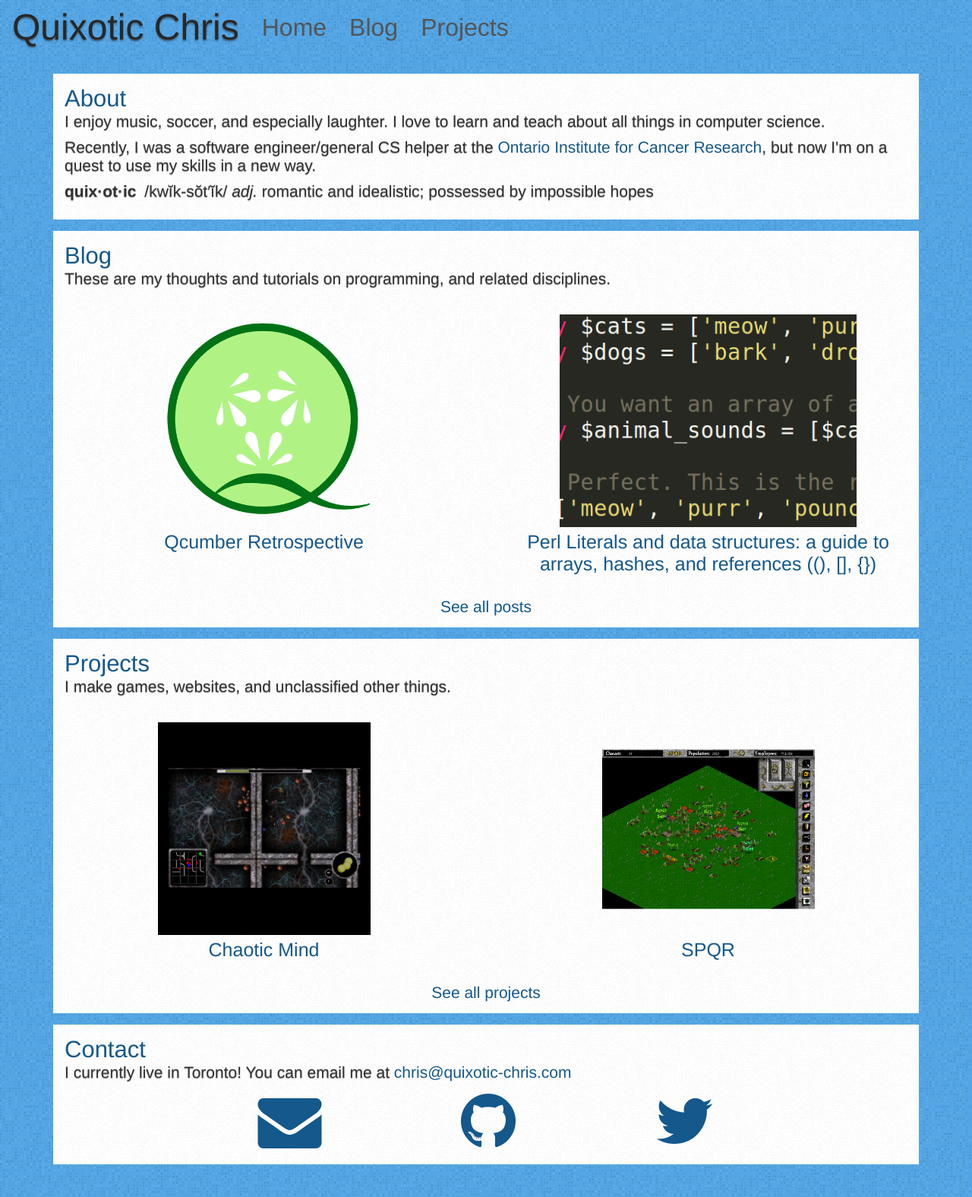
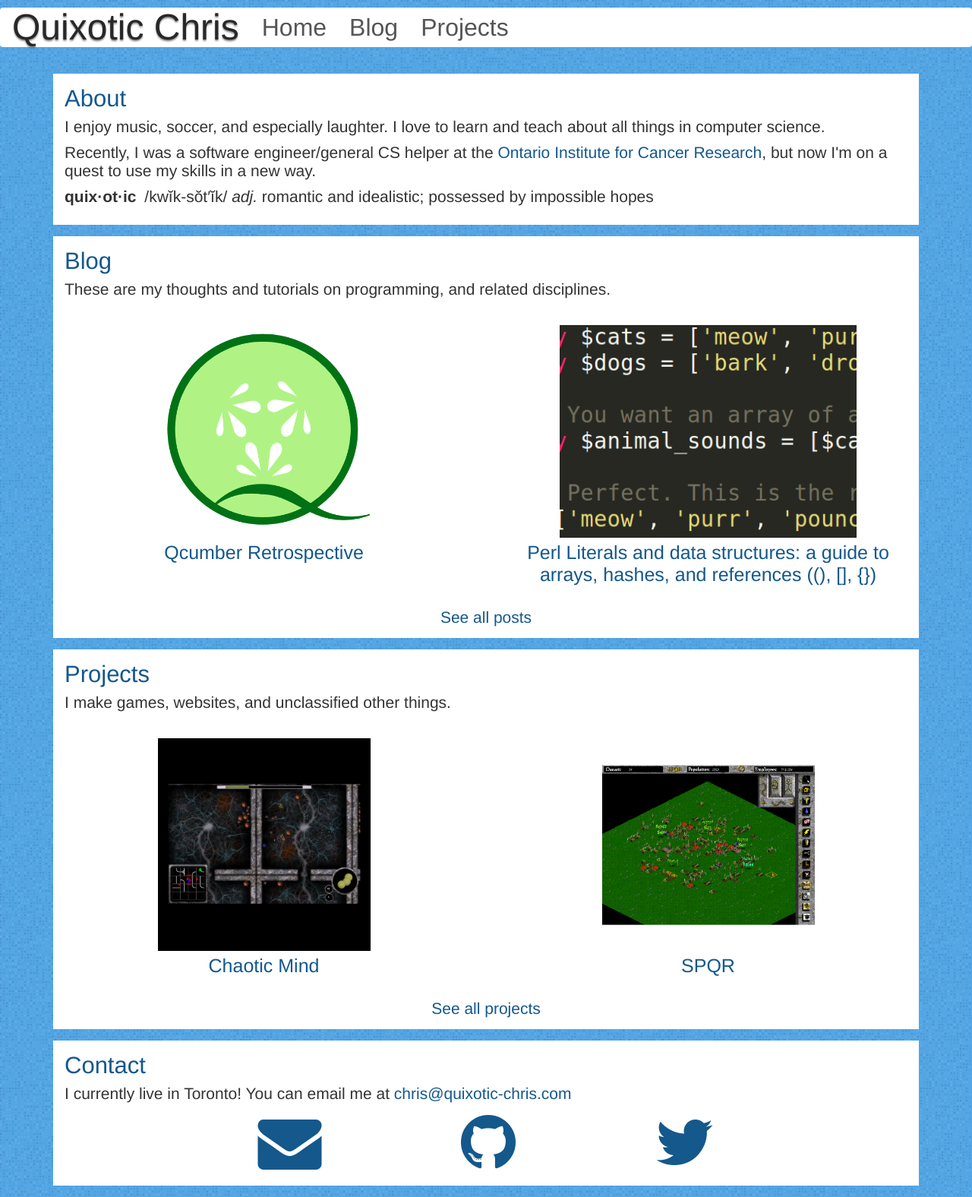
Before and after one commit to ChrisCooper/coopernetics, a Jekyll site: the page built from index.html, in a window 1280 px wide. Shown: the whole page at 76% size. Built offline with Jekyll 4.4.1, drawn with Linux system fonts in a browser that asks for light colours; nearby versions of some CDN libraries.

Commit message:
fixed accidental commit and added better rosalind blurb

```diff
--- a/_data/projects.json
+++ b/_data/projects.json
@@ -70,8 +70,9 @@
         "skills": {
           "Scala": 65
         },
-        "brief": "Rosalind Algorithmic Heights is a programming challenge website based around simple computer science problems.",
+        "brief": "Rosalind Algorithmic Heights is a programming challenge website based around simple computer science problems. I've built some solutions in Scala!",
         "source_url": "https://github.com/ChrisCooper/rosalind-algorithmic-heights",
+        "live_url": "http://rosalind.info/users/chriscooper/",
         "start_date": "2015-03-29T09:00:00.000Z",
         "preformated_start_date": "March 2015",
         "full_image": "rosalind_full.png",
--- a/static/css/main.scss
+++ b/static/css/main.scss
@@ -56,8 +56,6 @@
 
 .index-page {
 	font: 300 21px $font-family-sans-serif;
-	//color: $gray-darker;
-	text-shadow: 0px 1px 1px rgba(40, 40, 40, 0.5);
 
 	a:link {
 		text-shadow: none;
@@ -80,12 +78,13 @@
 
 .navbar {
 	margin-top: 10px;
+	width: 100%;
+	background-color: white;
 }
 
 .navbar-nav {
 	font-size: 32px;
 	font-weight: 500;
-	color: red;
 }
 
 .tile-list {
@@ -98,7 +97,7 @@
 
 	li {
 
-		background: white url('/static/images/noisy-texture-200x200.png') repeat scroll left top;
+		background-color: white;
 
 		padding: 15px;
 		margin-bottom: 15px;
@@ -111,7 +110,7 @@
 
 .tile-header {
 
-	margin-bottom: 7terpx;
+	margin-bottom: 7px;
 
 	.title {
 		font-size: 31px;
@@ -162,6 +161,9 @@
 .contact-links a {
 	margin-left: 8%;
 	margin-right: 8%;
+	&:hover {
+		text-decoration: none;
+	}
 }
 
 .wrapper {
```
